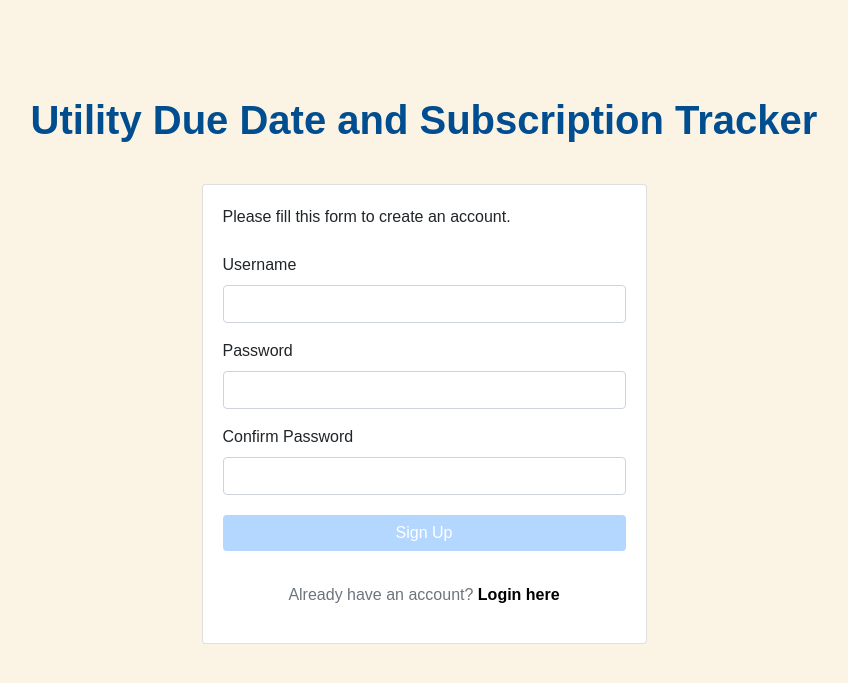
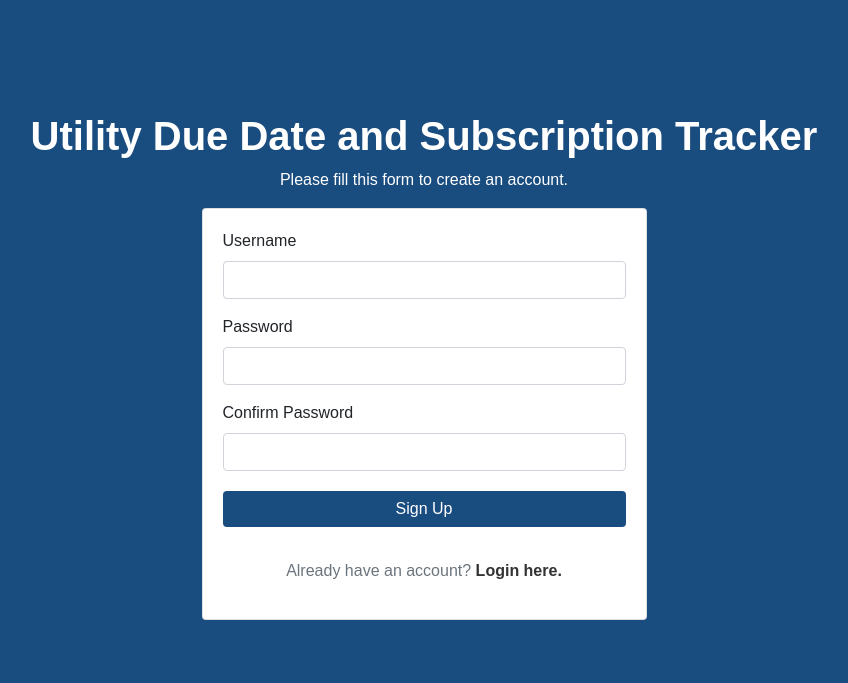
Before and after one commit to asocastro/PROJECT-SDF-UDDST, a PHP site: page /register.php in a window 1280 px wide. Shown: the top 683 px of the page, without its empty margins (216-1064 px from the left). Run offline with PHP 8.4, Linux system fonts and the light colour scheme; some web fonts are replaced.

Commit message:
Update register.php

```diff
--- a/NEW/register.php
+++ b/NEW/register.php
@@ -105,50 +105,46 @@ if ($_SERVER["REQUEST_METHOD"] == "POST") {
     <link rel='stylesheet' href='https://fonts.googleapis.com/css?family=Muli'>
     <style>
       body {
-        background: #Fbf3e4 !important;
+        background: #194c7f !important;
         font-family: 'Muli', sans-serif;
 
       }
 
       h1 {
-        color: #004d8f;
-        padding-top: 3rem;
-        padding-bottom: 2rem;
+        color: #fff;
+        padding-top: 4rem;
         font-weight: bold;
-      }
-      h2 {
-        font-weight: bold;
-        padding-top: 1rem;
-        color: #000;
       }
 
       a {
-        color: #000;
+        color: #333;
       }
 
       p {
-        color: #000;
+        color: #fff;
       }
 
       a:hover {
-        color: #B4d7ff;
+        color: #194c7f;
         text-decoration: none;
       }
+
       .form-control:focus {
           color: #000;
           background-color: #fff;
-          border:2px solid #B4d7ff;
+          border:2px solid #194c7f;
           outline: 0;
           box-shadow: none;
       }
 
       .btn {
-        background: #B4d7ff;
-        border: #B4d7ff;
+        background: #194c7f;
+        border: #194c7f;
       }
+
       .btn:hover {
-        background: #B4d7ff;
-        border: #B4d7ff;
+        background: #194c7f;
+        border: #194c7f;
       }
     </style>
 </head>
@@ -156,14 +152,12 @@ if ($_SERVER["REQUEST_METHOD"] == "POST") {
 <body>
 <div class="pt-5">
   <h1 class="text-center">Utility Due Date and Subscription Tracker</h1>
+  <p class="text-center">Please fill this form to create an account.</p>
     <div class="container">
     <div class="row">
         <div class="col-md-5 mx-auto">
             <div class="card card-body">
 
-            <div class="form-group">
-                <label class="text-center">Please fill this form to create an account.</label>
-            </div>
         <form action="<?php echo htmlspecialchars($_SERVER["PHP_SELF"]); ?>" method="post">
             <div class="form-group required">
                 <label>Username</label>
@@ -187,7 +181,7 @@ if ($_SERVER["REQUEST_METHOD"] == "POST") {
 
             <p class="small-xl pt-3 text-center">
                 <span class= "text-muted">Already have an account? </span>
-                <a href="login.php"><b>Login here<b></a>
+                <a href="login.php"><b>Login here.<b></a>
             </p>
         </form>
     </div>
```
